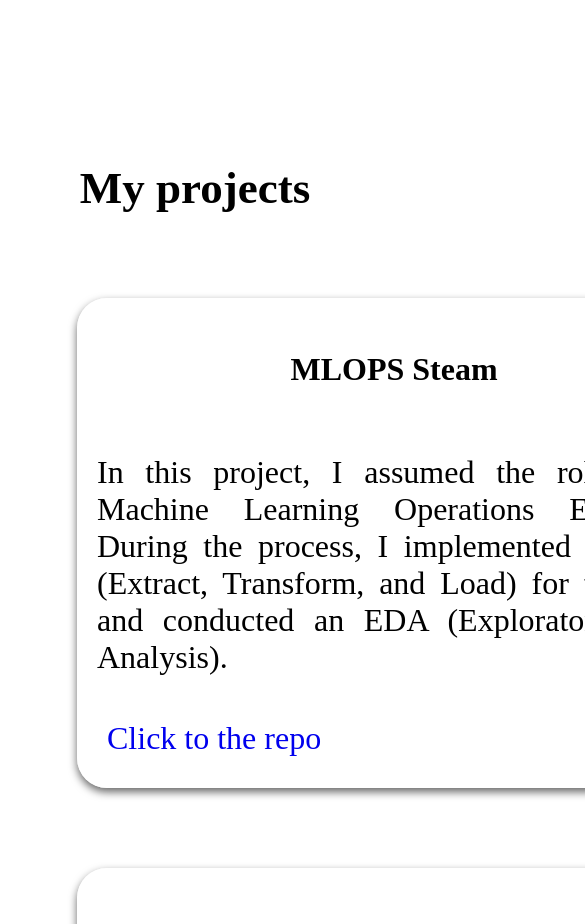
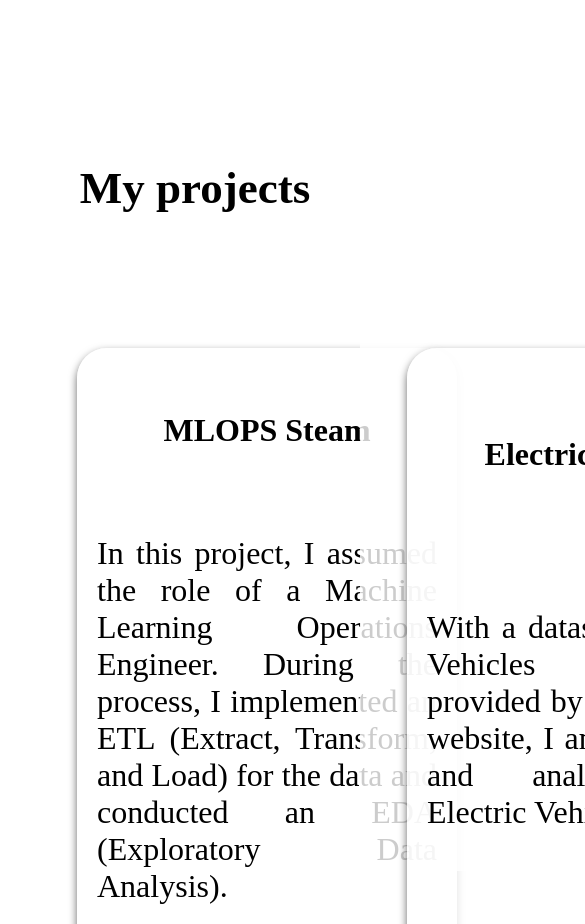
Before and after one commit to Jhonisnotreal/Jhonisnotreal.github.io, a plain HTML site: page index.html in a window 390 px wide. Shown: the part 806-1730 px from the top of the page, 585 px wide, since content can reach past the window. Drawn offline with Linux system fonts and the light colour scheme.

Commit message:
Add files via upload

```diff
--- a/index.css
+++ b/index.css
@@ -11,21 +11,30 @@ nav{
 
 .container{
     display: grid;
-    /* grid-template-columns: 50px 50px 50px 50px; */
     gap: 10px;
-    /* background-color: #2196F3; */
+    background-color: #2196F3;
     padding: 10px;
     width: 700px;
-    height: 550px;
+    height: 570px;
+    margin: 50px auto;
+    background-color: rgba(255, 255, 255, 0.8);
+}
+
+
+
+.boxes{
+    display: flex;
+    flex-direction: row;
 }
 
 .container > div {
+
     background-color: rgba(255, 255, 255, 0.8);
     text-align: center;
     display: grid;
     align-items: center;
-    width: 594px;
-    height: 450px;
+    width: 380px;
+    height: 700px;
     margin: 37px;
     border-radius: 30px;
     box-shadow: 0 4px 8px 0 rgba(0,0,0,0.6);
@@ -69,6 +78,11 @@ body {
     margin: 0px;
 }
 
+.projects{
+    height: 1024px;
+}
+
+
 section{
     padding: 30px;
 }
@@ -79,6 +93,7 @@ section{
     list-style-type: none;
     font-size: 32px;
     text-align: justify;
+    box-sizing: border-box;
 }
 
 .box {
@@ -108,3 +123,23 @@ footer {
     padding-top: 100px;
     padding-bottom: 30px;
 }
+
+@media screen and (max-width:1000px){
+    .card{
+        width:40%;
+    }
+}
+
+@media screen and (max-width:1000px){
+    .container{
+        width:100%;
+    }
+
+    .container > h2{
+        padding: 20px;
+    }
+
+    .card{
+        width:80%;
+    }
+}
--- a/index.html
+++ b/index.html
@@ -24,10 +24,11 @@
     </section>
 
 
-    <section>
+    <section class="projects">
         <h2>My projects</h2>
 
 
+            <div class="boxes">
                 <div class="container">
                     <div>
                         <h4>MLOPS Steam</h4>
@@ -47,6 +48,7 @@
                     </div>
                 </div>
 
+
                 <div class="container">
                     <div>
                         <h4>Crash Chronicles</h4>
@@ -56,6 +58,8 @@
                     </div>
                 </div>
 
+
+
                 <div class="container">
                     <div>
                         <h4>Vegan Restaurants</h4>
@@ -64,7 +68,10 @@
                     </div>
                 </div>
 
+            </div>
+
     </section>
+
 
     <section>
         <h2>Experience</h2>
```
Lines whose indentation alone changed are shown as unchanged.
